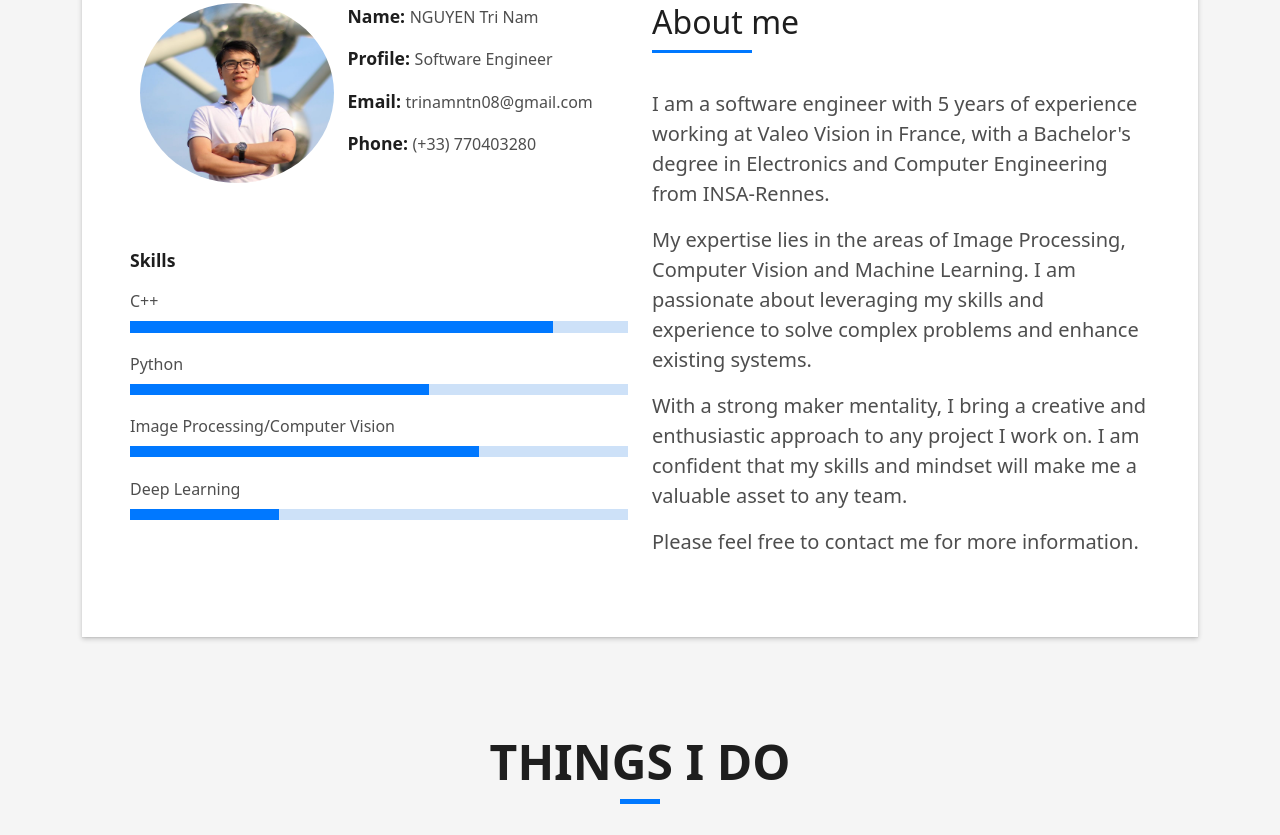
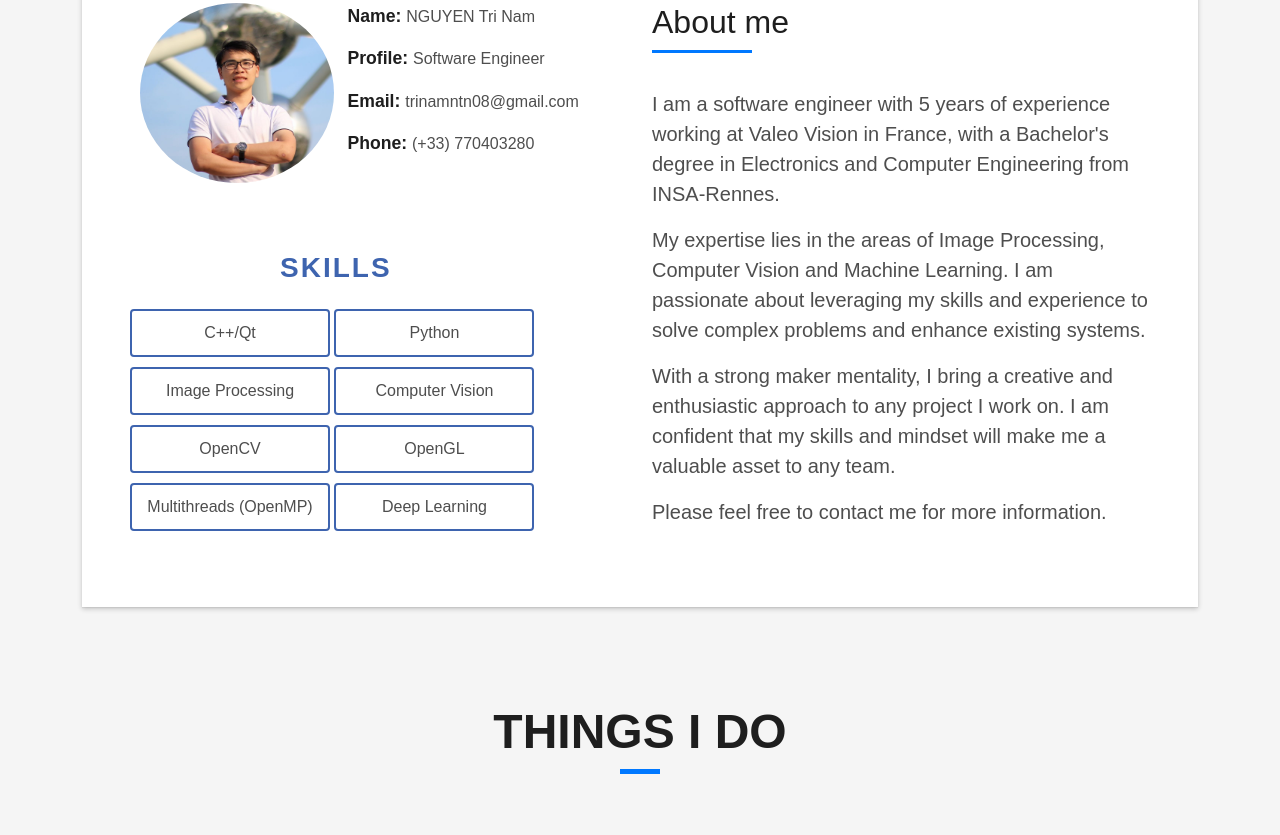
Before and after one commit to trinamntn08/portfolio, a plain HTML site: page index.html in a window 1280 px wide. Shown: the part 925-1760 px from the top of the page. Drawn offline with Linux system fonts and the light colour scheme.

Commit message:
change text

```diff
--- a/assets/css/style.css
+++ b/assets/css/style.css
@@ -11,6 +11,7 @@
 body {
   background-color: #f5f5f5;
   color: #4e4e4e;
+  font-family: 'Source Sans Pro', sans-serif
 }
 
 h1,
@@ -755,15 +756,25 @@ a:hover {
 .skill-mf span {
   color: #4e4e4e;
 }
-.skill-mf .progress {
-  background-color: #cde1f8;
-  margin: 0.5rem 0 1.2rem 0;
-  border-radius: 0;
-  height: 0.7rem;
+
+.skill-mf .title-s {
+  font-size: 28px;
+  font-weight: bold;
+  color: #3e64af;
+  margin-left: 150px;
+  margin-bottom: 20px;
+  text-transform: uppercase;
+  letter-spacing: 2px;
+  text-decoration: none;
 }
-.skill-mf .progress .progress-bar {
-  height: 0.7rem;
-  background-color: #0078ff;
+.skill-box {
+  border: 2px solid #3e64af;
+  border-radius: 4px;
+  padding: 10px;
+  margin-bottom: 10px;
+  width: 200px;
+  display: inline-block;
+  text-align: center;
 }
 
 /*--------------------------------------------------------------
--- a/index.html
+++ b/index.html
@@ -2,6 +2,7 @@
 <html lang="en">
 
 <head>
+
   <meta charset="utf-8">
   <meta content="width=device-width, initial-scale=1.0" name="viewport">
 
@@ -97,23 +98,32 @@
 
                   <div class="skill-mf">
                     <p class="title-s">Skills</p>
-                    <span>C++</span> <span class="pull-right"></span>
-                    <div class="progress">
-                      <div class="progress-bar" role="progressbar" style="width: 85%;" aria-valuenow="85" aria-valuemin="0" aria-valuemax="100"></div>
+                    <div class="skill-box">
+                      <span>C++/Qt</span> <span class="pull-right"></span>
                     </div>
-                    <span>Python</span> <span class="pull-right"></span>
-                    <div class="progress">
-                      <div class="progress-bar" role="progressbar" style="width: 60%" aria-valuenow="60" aria-valuemin="0" aria-valuemax="100"></div>
+                    <div class="skill-box">
+                      <span>Python</span> <span class="pull-right"></span>
                     </div>
-                    <span>Image Processing/Computer Vision</span> <span class="pull-right"></span>
-                    <div class="progress">
-                      <div class="progress-bar" role="progressbar" style="width: 70%" aria-valuenow="70" aria-valuemin="0" aria-valuemax="100"></div>
+                    <div class="skill-box">
+                      <span>Image Processing</span> <span class="pull-right"></span>
                     </div>
-                    <span>Deep Learning</span> <span class="pull-right"></span>
-                    <div class="progress">
-                      <div class="progress-bar" role="progressbar" style="width: 30%" aria-valuenow="30" aria-valuemin="0" aria-valuemax="100"></div>
+                    <div class="skill-box">
+                      <span>Computer Vision</span> <span class="pull-right"></span>
+                    </div>
+                    <div class="skill-box">
+                      <span>OpenCV</span> <span class="pull-right"></span>
+                    </div>
+                    <div class="skill-box">
+                      <span>OpenGL</span> <span class="pull-right"></span>
+                    </div>
+                    <div class="skill-box">
+                      <span>Multithreads (OpenMP)</span> <span class="pull-right"></span>
+                    </div>
+                    <div class="skill-box">
+                      <span>Deep Learning</span> <span class="pull-right"></span>
                     </div>
                   </div>
+
                 </div>
 
                 <div class="col-md-6">
@@ -195,8 +205,8 @@
               <div class="service-content">
                 <h2 class="s-title">Freelancer</h2>
                 <p class="s-description text-center">
-                  Freelancing allows me to use my skills and expertise to provide customized solutions to clients globally.
-                  It gives me the flexibility to work on projects that interest me while leveraging my creativity and passion for the work.
+                  Freelancing lets me utilize my skills to offer tailored solutions to clients worldwide.
+                  It provides me with the freedom to work on projects that align with my interests, creativity, and passion.
                 </p>
               </div>
             </div>
```
